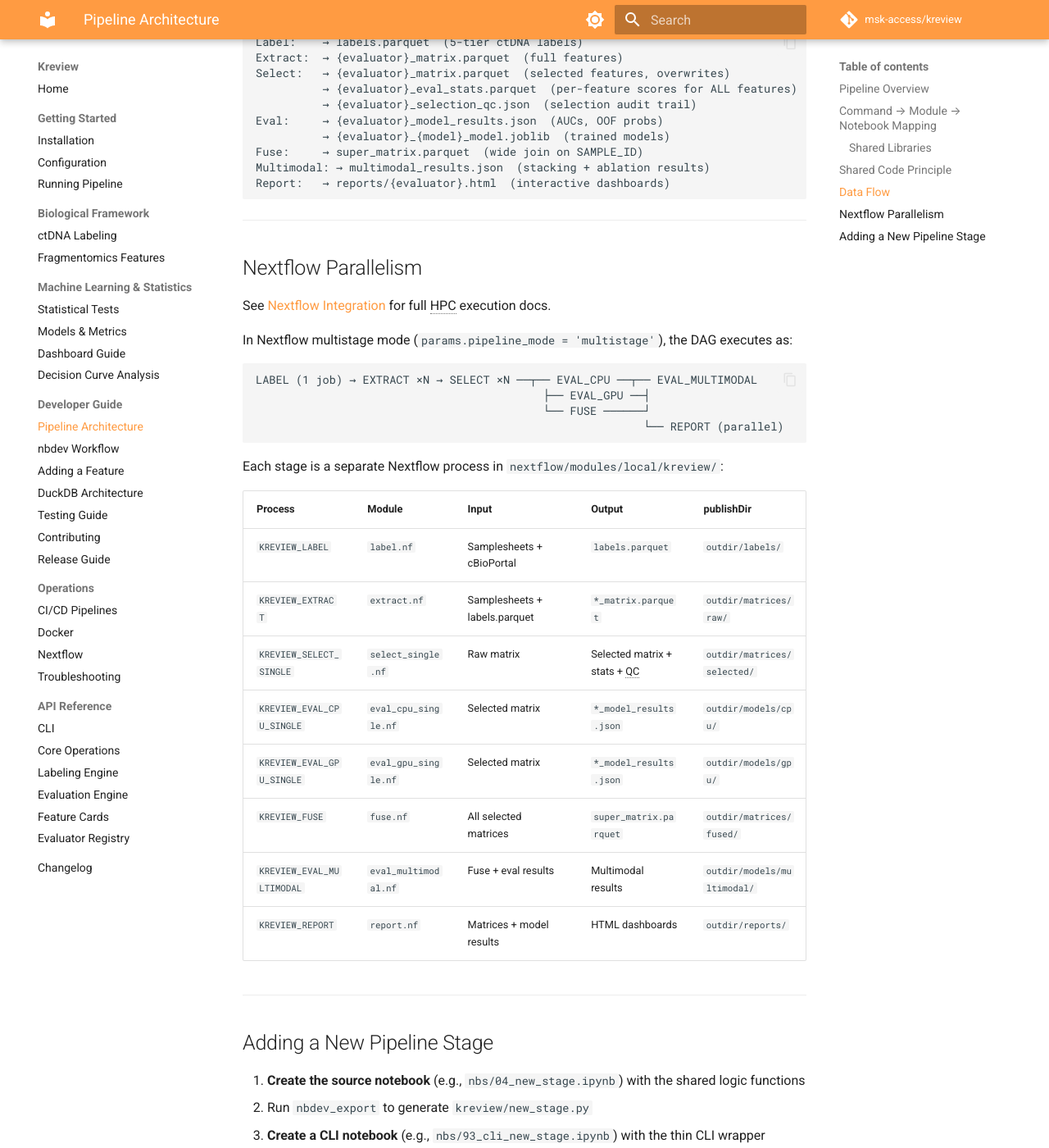
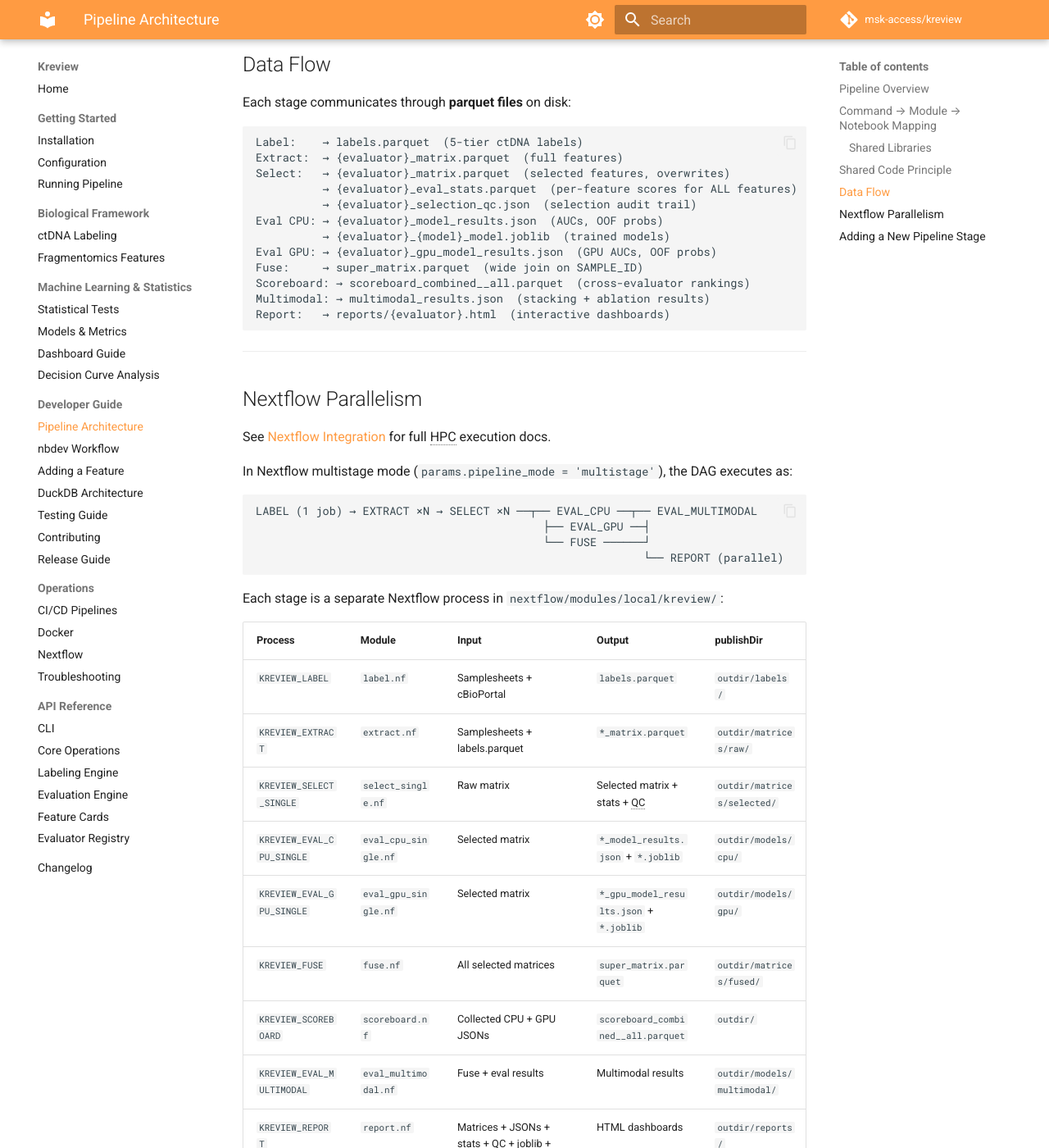
Before and after one commit to msk-access/kreview, an MkDocs documentation site: the page built from docs/developer/pipeline-architecture.md, in a window 1280 px wide and 1400 px high, scrolled down 2625 px. Shown: the whole window at 82% size. Built offline with MkDocs 1.6.1 and Material for MkDocs 9.7.7, drawn with Linux system fonts in a browser that asks for light colours; comment, search, counter and statistics services are not loaded; the version menu is left out; some of the changed text lies outside the part shown.

Commit message:
docs(pipeline): update docs and HPC script for v0.0.15
- Replace 5 versioned HPC scripts with single run_hpc.sh (v0.0.15)
  - Remove run_hpc_0.8.3.sh, run_hpc_v0.0.10.sh, run_hpc_v0.0.11.sh,
    run_hpc_v0.0.13.sh (superseded)
  - Remove runner.sh (stale v0.8.2 local paths, deprecated --workers flag)
  - Remove utils/symlinker.py (hardcoded local Mac mount paths)
  - Add Scoreboard to resource math, update outdir to v0.0.15_eval
- Update docs/operations/nextflow.md:
  - Add scoreboard.nf and report_multimodal.nf to module list
  - Add Scoreboard + Report Multimodal nodes to Mermaid DAG
  - Update output tree with GPU naming, joblib, and scoreboard files
  - Add multimodal_gpu_models, seed, deterministic to execution example
- Update docs/developer/pipeline-architecture.md:
  - Add Scoreboard + Report Multimodal to Mermaid DAG
  - Add load_model_results() and scoreboard.py to shared libraries table
  - Split Eval into Eval CPU/GPU in data flow with GPU naming
  - Add KREVIEW_SCOREBOARD and KREVIEW_REPORT_MULTIMODAL to process table
  - Update GPU output column to *_gpu_model_results.json
  - Add joblib to CPU/GPU output columns

````diff
--- a/docs/developer/pipeline-architecture.md
+++ b/docs/developer/pipeline-architecture.md
@@ -16,16 +16,20 @@
     C --> D["Eval CPU"]:::step
     C --> E["Eval GPU"]:::step
     C --> F[Fuse]:::step
+    D --> S[Scoreboard]:::step
+    E --> S
     D --> G["Eval Multimodal"]:::step
     E --> G
     F --> G
-    D --> H[Report]:::step
+    S --> H[Report]:::step
+    D --> H
     E --> H
+    G --> I["Report Multimodal"]:::step
 ```
 
 !!! note "Parallel execution"
     After feature selection, `eval cpu`, `eval gpu`, and `fuse` run in **parallel**.
-    After eval, `eval multimodal` and `report` also run in **parallel** — Report needs matrices + model results; Multimodal needs super_matrix + OOF probs.
+    After eval, `scoreboard`, `report`, and `eval multimodal` run in **parallel** — Scoreboard needs all JSONs; Report needs matrices + model results + scoreboard; Multimodal needs super_matrix + OOF probs.
 
 ---
 
@@ -51,7 +55,8 @@
 | Module | Source Notebook | Functions | Used By |
 |--------|-----------------|-----------|---------|
 | `selection.py` | `nbs/04_selection.ipynb` | `score_features()`, `select_features()`, `build_binary_target()` | `kreview run`, `kreview select` |
-| `eval_engine.py` | `nbs/02_eval_engine.ipynb` | `cpu_models()`, `gpu_models()`, `univariate_auc()`, `mutual_info_score()` | `kreview run`, `kreview eval cpu/gpu`, `selection.py` |
+| `eval_engine.py` | `nbs/02_eval_engine.ipynb` | `cpu_models()`, `gpu_models()`, `univariate_auc()`, `mutual_info_score()`, `load_model_results()`, `load_all_model_results()` | `kreview run`, `kreview eval cpu/gpu`, `selection.py`, `scoreboard.py`, report templates |
+| `scoreboard.py` | Standalone | `build_scoreboard()` | `kreview report`, `KREVIEW_SCOREBOARD` |
 | `core.py` | `nbs/00_core.ipynb` | `LABEL_META_COLS`, `Paths`, `LabelConfig` | All commands |
 | `registry.py` | `nbs/03_registry.ipynb` | `get_all_evaluators()` | `kreview run`, `kreview extract`, `kreview features-list` |
 
@@ -83,9 +88,11 @@
 Select:   → {evaluator}_matrix.parquet  (selected features, overwrites)
           → {evaluator}_eval_stats.parquet  (per-feature scores for ALL features)
           → {evaluator}_selection_qc.json  (selection audit trail)
-Eval:     → {evaluator}_model_results.json  (AUCs, OOF probs)
+Eval CPU: → {evaluator}_model_results.json  (AUCs, OOF probs)
           → {evaluator}_{model}_model.joblib  (trained models)
+Eval GPU: → {evaluator}_gpu_model_results.json  (GPU AUCs, OOF probs)
 Fuse:     → super_matrix.parquet  (wide join on SAMPLE_ID)
+Scoreboard: → scoreboard_combined__all.parquet  (cross-evaluator rankings)
 Multimodal: → multimodal_results.json  (stacking + ablation results)
 Report:   → reports/{evaluator}.html  (interactive dashboards)
 ```
@@ -112,11 +119,13 @@
 | `KREVIEW_LABEL` | `label.nf` | Samplesheets + cBioPortal | `labels.parquet` | `outdir/labels/` |
 | `KREVIEW_EXTRACT` | `extract.nf` | Samplesheets + labels.parquet | `*_matrix.parquet` | `outdir/matrices/raw/` |
 | `KREVIEW_SELECT_SINGLE` | `select_single.nf` | Raw matrix | Selected matrix + stats + QC | `outdir/matrices/selected/` |
-| `KREVIEW_EVAL_CPU_SINGLE` | `eval_cpu_single.nf` | Selected matrix | `*_model_results.json` | `outdir/models/cpu/` |
-| `KREVIEW_EVAL_GPU_SINGLE` | `eval_gpu_single.nf` | Selected matrix | `*_model_results.json` | `outdir/models/gpu/` |
+| `KREVIEW_EVAL_CPU_SINGLE` | `eval_cpu_single.nf` | Selected matrix | `*_model_results.json` + `*.joblib` | `outdir/models/cpu/` |
+| `KREVIEW_EVAL_GPU_SINGLE` | `eval_gpu_single.nf` | Selected matrix | `*_gpu_model_results.json` + `*.joblib` | `outdir/models/gpu/` |
 | `KREVIEW_FUSE` | `fuse.nf` | All selected matrices | `super_matrix.parquet` | `outdir/matrices/fused/` |
+| `KREVIEW_SCOREBOARD` | `scoreboard.nf` | Collected CPU + GPU JSONs | `scoreboard_combined__all.parquet` | `outdir/` |
 | `KREVIEW_EVAL_MULTIMODAL` | `eval_multimodal.nf` | Fuse + eval results | Multimodal results | `outdir/models/multimodal/` |
-| `KREVIEW_REPORT` | `report.nf` | Matrices + model results | HTML dashboards | `outdir/reports/` |
+| `KREVIEW_REPORT` | `report.nf` | Matrices + JSONs + stats + QC + joblib + scoreboard | HTML dashboards | `outdir/reports/` |
+| `KREVIEW_REPORT_MULTIMODAL` | `report_multimodal.nf` | Multimodal JSON + super_matrix | Multimodal dashboard | `outdir/reports/` |
 
 ---
 
````
Also changed, not shown: docs/operations/nextflow.md (+24 -10 lines), 7 other files.
